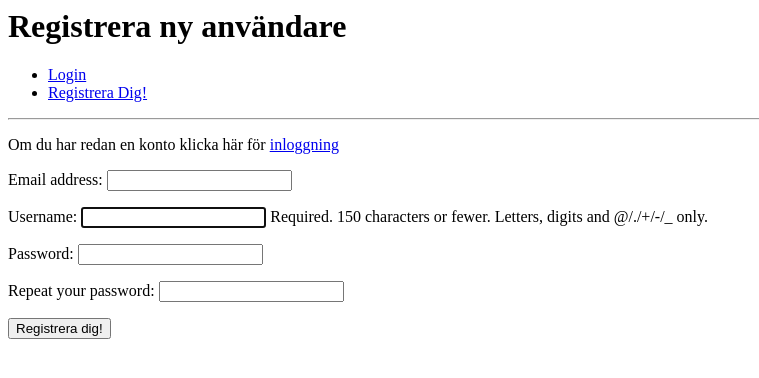
After one commit to Rawa08/Django-login-logout, a Django app: page /accounts/register/ in a window 1280 px wide. The commit adds this page. Shown: the top 378 px of the page, without its empty margins (0-759 px from the left). Run offline with Django 3.2, Linux system fonts and the light colour scheme.

Commit message:
Added registration form and validation

```diff
--- a/accounts/forms.py
+++ b/accounts/forms.py
@@ -1,6 +1,34 @@
 from django import forms
+from django.contrib.auth.models import User
+from django.contrib.auth.forms import UserCreationForm
+from django.core.exceptions import ValidationError
 
 
 class UserLoginForm(forms.Form):
     username = forms.CharField()
     password = forms.CharField(widget = forms.PasswordInput)
+
+class UserRegistrationForm(UserCreationForm):
+    password1 = forms.CharField(label='Password',widget=forms.PasswordInput)
+    password2 = forms.CharField(label='Repeat your password', widget=forms.PasswordInput)
+    class Meta:
+        model = User
+        fields = ['email', 'username', 'password1', 'password2']
+
+    def clean_email(self):
+        email = self.cleaned_data.get('email')
+        username = self.cleaned_data.get('username')
+        if User.objects.filter(email=email).exclude(username=username):
+            raise forms.ValidationError(u'Din mailadress finns redan registrerad hos oss!')
+        return email
+
+    def clean_password2(self):
+        password1 = self.cleaned_data.get('password1')
+        password2 = self.cleaned_data.get('password2')
+        if not password1 or not password2:
+            raise forms.ValidationError(u'Vänligen ange ditt lösenord på nytt')
+
+        if password1 != password2:
+            raise forms.ValidationError(u'Lösenordet måste matcha')
+
+        return password2
--- /dev/null
+++ b/accounts/templates/registration.html
@@ -0,0 +1,17 @@
+
+
+{% extends 'base.html'%}
+
+{% block page_title %}Ny användare{% endblock %}
+
+{% block page_heading %}<h1>Registrera ny användare</h1>
+ {% endblock %}
+
+{% block content %}
+<p>Om du har redan en konto klicka här för <a href="{% url 'login' %}">inloggning</a><p>
+<form method="POST">
+    {% csrf_token %}
+    {{registration_form.as_p}}
+    <button type="submit">Registrera dig!</button>
+    </form>
+     {% endblock %}
--- a/accounts/views.py
+++ b/accounts/views.py
@@ -1,7 +1,7 @@
 from django.shortcuts import render, redirect, reverse
 from django.contrib import auth, messages
 from django.contrib.auth.decorators import login_required
-from accounts.forms import UserLoginForm
+from accounts.forms import UserLoginForm, UserRegistrationForm
 
 # Create your views here.
 def index(request):
@@ -33,3 +33,10 @@ def login(request):
     else:
         login_form = UserLoginForm()
     return render(request, 'login.html', {'login_form':login_form})
+
+
+def registration(request):
+    registration_form = UserRegistrationForm()
+
+
+    return render(request,'registration.html', {'registration_form': registration_form})
--- a/django_auth/urls.py
+++ b/django_auth/urls.py
@@ -15,11 +15,12 @@ Including another URLconf
 """
 from django.conf.urls import url
 from django.contrib import admin
-from accounts.views import index, logout, login
+from accounts.views import index, logout, login, registration
 
 urlpatterns = [
     url(r'^admin/', admin.site.urls),
     url(r'^$', index, name='index'),
     url(r'^accounts/logout/$', logout, name='logout'),
-    url(r'^accounts/login/$', login, name='login')
+    url(r'^accounts/login/$', login, name='login'),
+    url(r'^accounts/register/$', registration, name='registration'),
 ]
--- a/templates/base.html
+++ b/templates/base.html
@@ -18,7 +18,7 @@
         {% else %}
             <li><a href="{% url 'login' %}">Login</a></li>
 
-            <li><a href="#">Register</a></li>
+            <li><a href="{% url 'registration' %}">Registrera Dig!</a></li>
         {% endif %}
 
         </ul>
```
